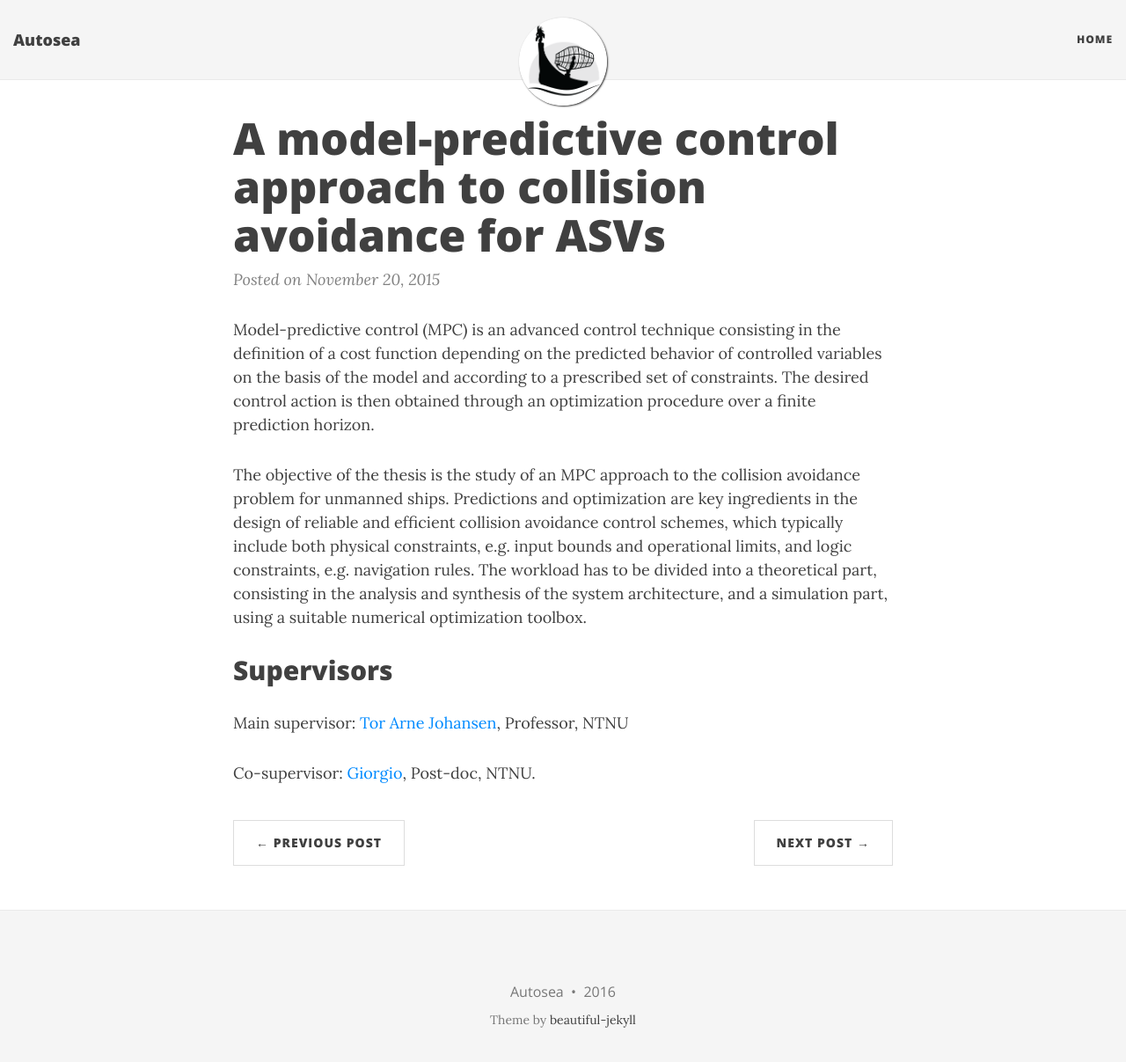
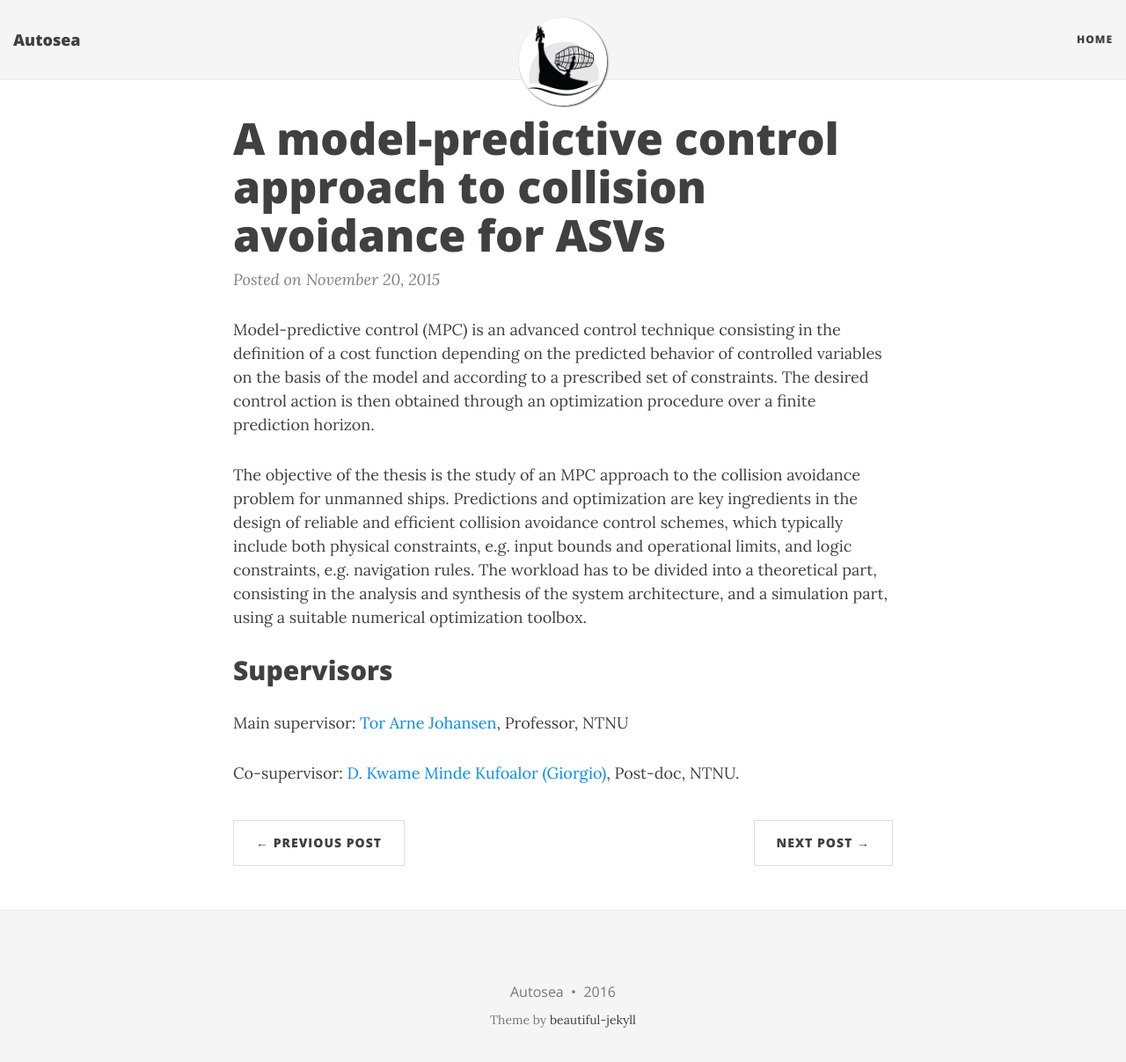
Before and after one commit to autosit/autosit.github.io, a Jekyll site: the page built from _posts/2015-11-20-mpc.md, in a window 1280 px wide and 1220 px high. Shown: the top 1207 px of the window at 88% size. Built offline with Jekyll 4.4.1, drawn with Linux system fonts in a browser that asks for light colours; nearby versions of some CDN libraries.

Commit message:
Updated Giorgios name

```diff
--- a/_posts/2015-11-20-mpc.md
+++ b/_posts/2015-11-20-mpc.md
@@ -12,4 +12,4 @@ The objective of the thesis is the study of an MPC approach to the collision avo
 
 Main supervisor: [Tor Arne Johansen](http://www.ntnu.no/ansatte/torarnj), Professor, NTNU
 
-Co-supervisor: [Giorgio](http://www.ntnu.no/ansatte/kufoalor), Post-doc, NTNU.
+Co-supervisor: [D. Kwame Minde Kufoalor (Giorgio)](http://www.ntnu.no/ansatte/kufoalor), Post-doc, NTNU.
```
